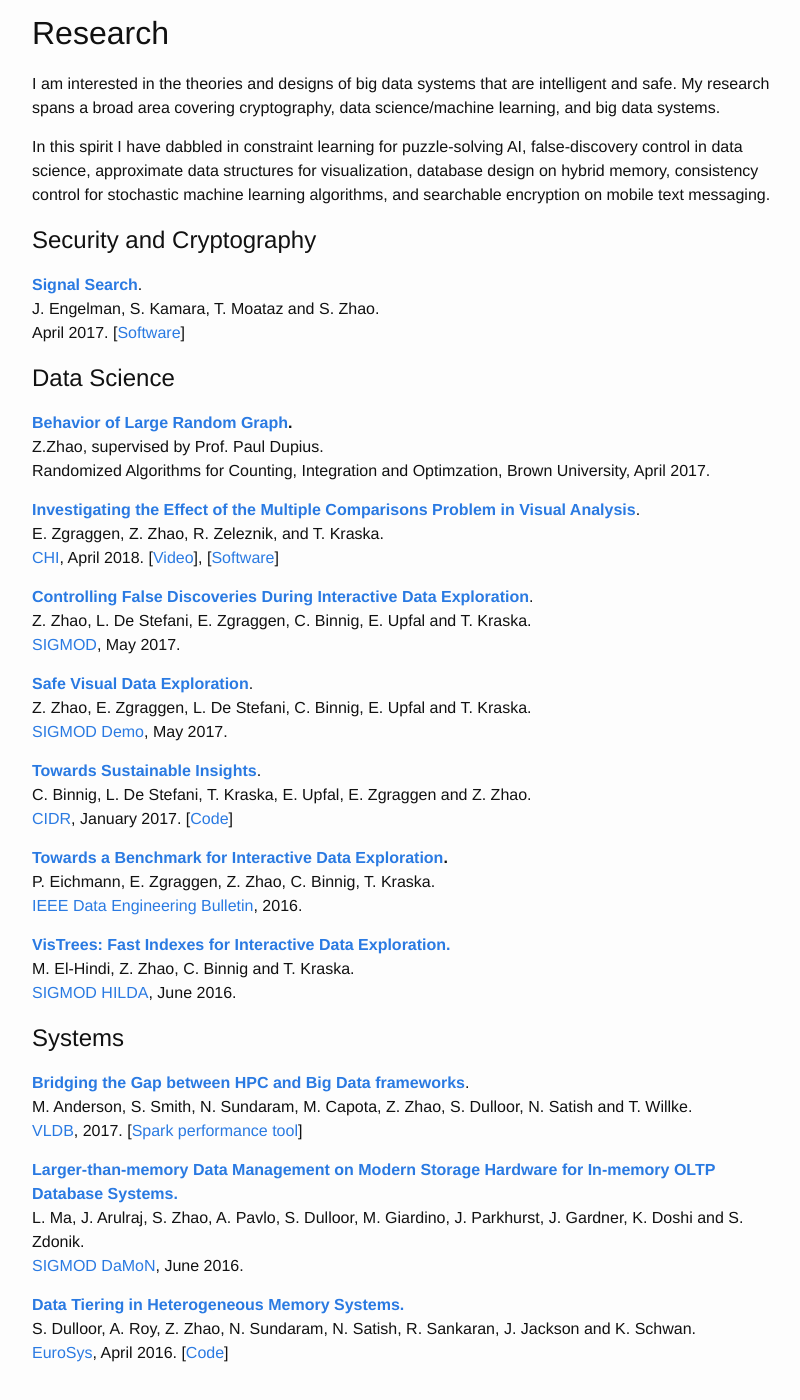
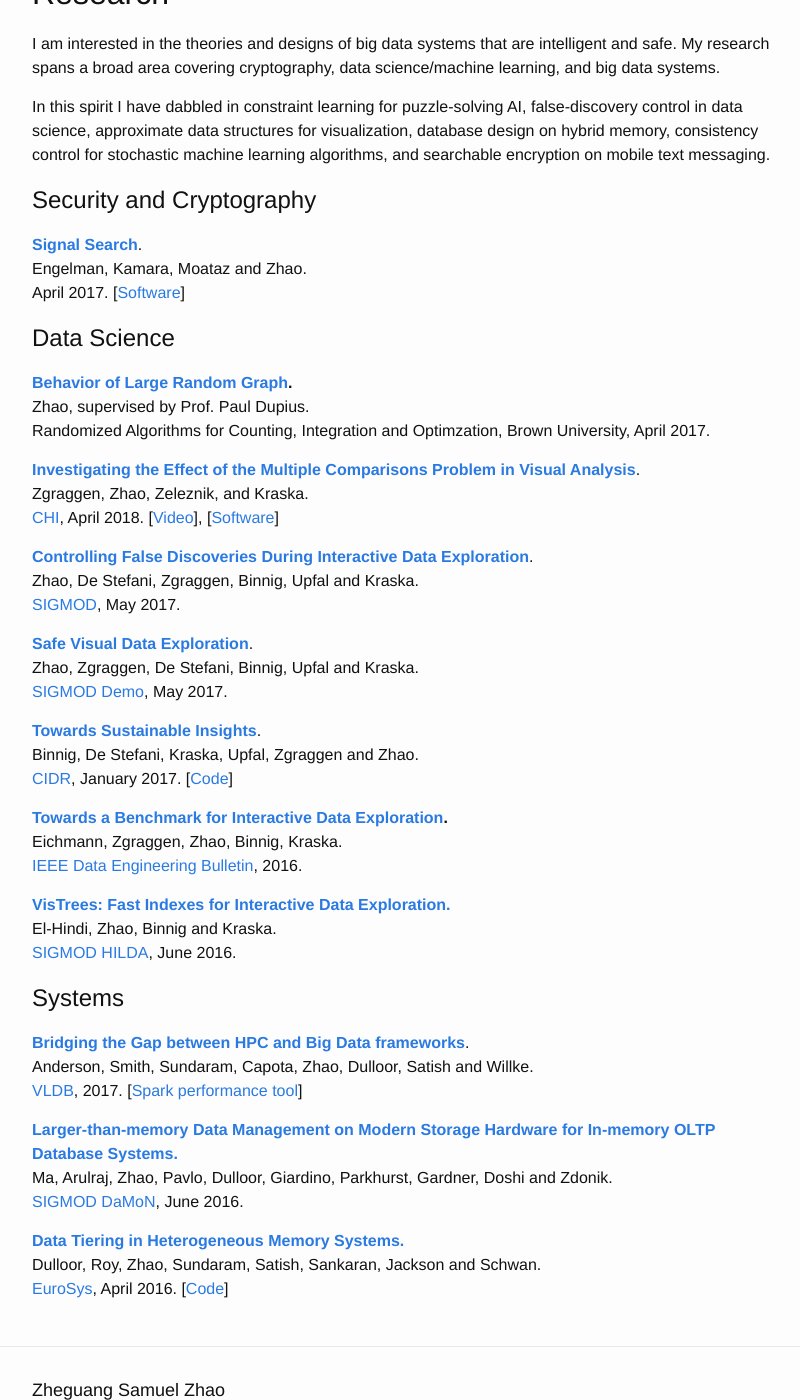
Before and after one commit to zheguang/zheguang.github.io, a Jekyll site: the page built from index.md, in a window 1280 px wide and 1400 px high, scrolled down 716 px. Shown: the whole window, without its empty margins (238-1038 px from the left). Built offline with Jekyll 4.4.1, drawn with Linux system fonts in a browser that asks for light colours; some of the changed text lies outside the part shown.

```diff
--- a/index.md
+++ b/index.md
@@ -40,57 +39,57 @@ Security and Cryptography
 -------------------------
 
 **[Signal Search](http://esl.cs.brown.edu/blog/signal)**.
-J. Engelman, S. Kamara, T. Moataz and S. Zhao.
+Engelman, Kamara, Moataz and Zhao.
 April 2017.
 [[Software](https://github.com/encryptedsystems/Searchable-Signal-Android)]
 
 Data Science
 ------------
 **[Behavior of Large Random Graph](https://zheguang.github.io/research/random_graph.pdf).**
-Z.Zhao, supervised by Prof. Paul Dupius.
+Zhao, supervised by Prof. Paul Dupius.
 Randomized Algorithms for Counting, Integration and Optimzation, Brown University, April 2017.
 
 
 **[Investigating the Effect of the Multiple Comparisons Problem in Visual Analysis](https://zheguang.github.io/research/risk-chi.pdf)**.
-E. Zgraggen, Z. Zhao, R. Zeleznik, and T. Kraska.
+Zgraggen, Zhao, Zeleznik, and Kraska.
 [CHI][1], April 2018.
 [[Video](http://emanuelzgraggen.com/assets/video/risk.mp4)], [[Software](https://github.com/zheguang/macau)]
 
 **[Controlling False Discoveries During Interactive Data Exploration](https://zheguang.github.io/research/risk-sigmod.pdf)**.
-Z. Zhao, L. De Stefani, E. Zgraggen, C. Binnig, E. Upfal and T. Kraska.
+Zhao, De Stefani, Zgraggen, Binnig, Upfal and Kraska.
 [SIGMOD][2], May 2017.
 
 **[Safe Visual Data Exploration](https://zheguang.github.io/research/risk-sigmod-demo.pdf)**.
-Z. Zhao, E. Zgraggen, L. De Stefani, C. Binnig, E. Upfal and T. Kraska.
+Zhao, Zgraggen, De Stefani, Binnig, Upfal and Kraska.
 [SIGMOD Demo][2], May 2017.
 
 **[Towards Sustainable Insights](https://zheguang.github.io/research/risk-cidr.pdf)**.
-C. Binnig, L. De Stefani, T. Kraska, E. Upfal, E. Zgraggen and Z. Zhao.
+Binnig, De Stefani, Kraska, Upfal, Zgraggen and Zhao.
 [CIDR][3], January 2017.
 [[Code](https://github.com/zheguang/rand-db)]
 
 **[Towards a Benchmark for Interactive Data Exploration](https://zheguang.github.io/research/ide-bench.pdf).**
-P. Eichmann, E. Zgraggen, Z. Zhao, C. Binnig, T. Kraska.
+Eichmann, Zgraggen, Zhao, Binnig, Kraska.
 [IEEE Data Engineering Bulletin][4], 2016.
 
 **[VisTrees: Fast Indexes for Interactive Data Exploration.](https://zheguang.github.io/research/vistree.pdf)**
-M. El-Hindi, Z. Zhao, C. Binnig and T. Kraska.
+El-Hindi, Zhao, Binnig and Kraska.
 [SIGMOD HILDA][5], June 2016.
 
 Systems
 -------
 
 **[Bridging the Gap between HPC and Big Data frameworks](https://zheguang.github.io/research/hpc-big-data.pdf)**.
-M. Anderson, S. Smith, N. Sundaram, M. Capota, Z. Zhao, S. Dulloor, N. Satish and T. Willke.
+Anderson, Smith, Sundaram, Capota, Zhao, Dulloor, Satish and Willke.
 [VLDB][6], 2017.
 [[Spark performance tool](https://github.com/zheguang/spark-perftool)]
 
 **[Larger-than-memory Data Management on Modern Storage Hardware for In-memory OLTP Database Systems.](https://zheguang.github.io/research/nvm-anticache.pdf)**
-L. Ma, J. Arulraj, S. Zhao, A. Pavlo, S. Dulloor, M. Giardino, J. Parkhurst, J. Gardner, K. Doshi and S. Zdonik.
+Ma, Arulraj, Zhao, Pavlo, Dulloor, Giardino, Parkhurst, Gardner, Doshi and Zdonik.
 [SIGMOD DaMoN][7], June 2016.
 
 **[Data Tiering in Heterogeneous Memory Systems.](https://zheguang.github.io/research/nvm-data-tiering.pdf)**
-S. Dulloor, A. Roy, Z. Zhao, N. Sundaram, N. Satish, R. Sankaran, J. Jackson and K. Schwan.
+Dulloor, Roy, Zhao, Sundaram, Satish, Sankaran, Jackson and Schwan.
 [EuroSys][8], April 2016.
 [[Code](https://github.com/zheguang/voltdb/tree/sam-redo-tag)]
 
```
Also changed, not shown: other parts of index.md (+5 -6 lines), favicon.ico (added).
